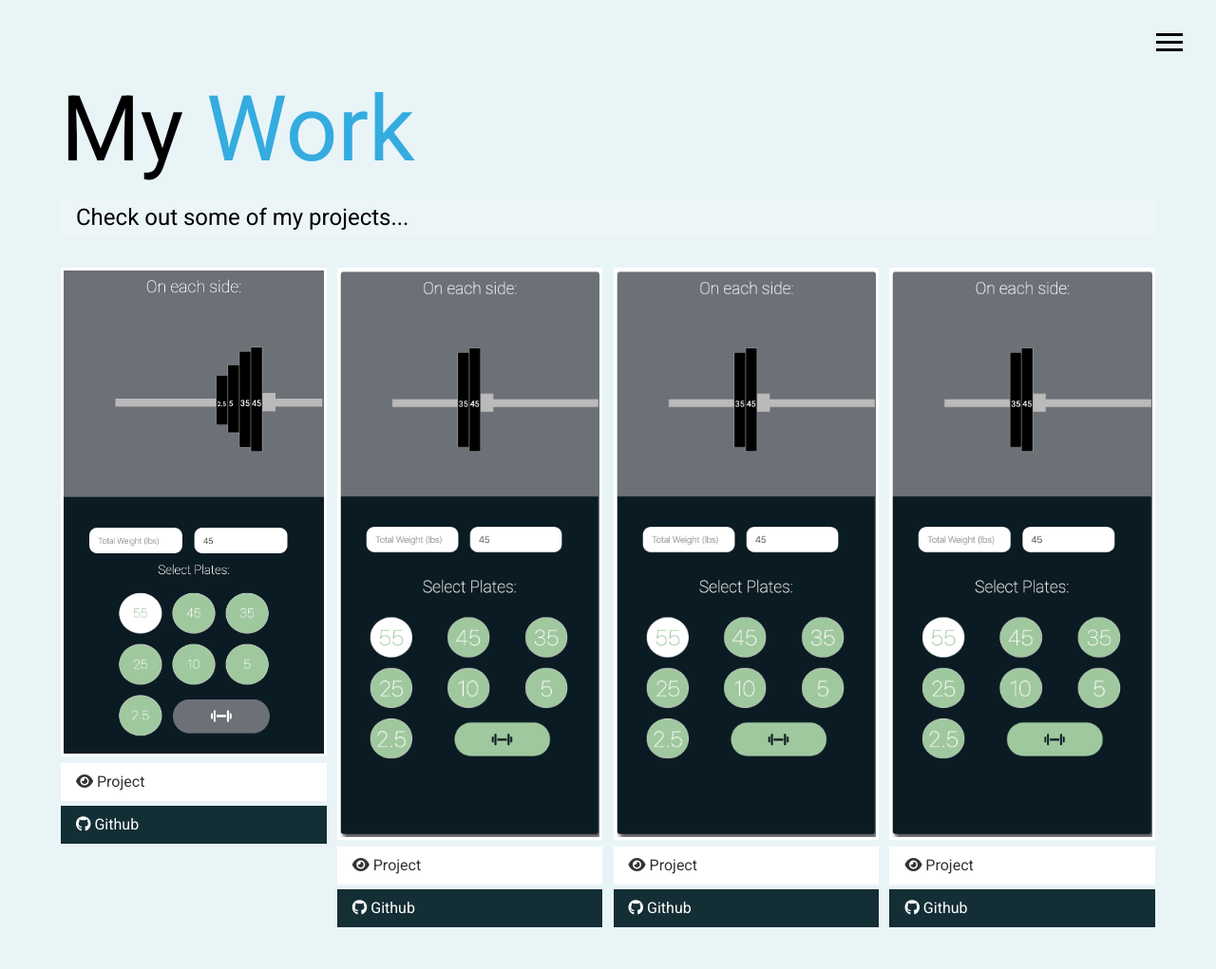
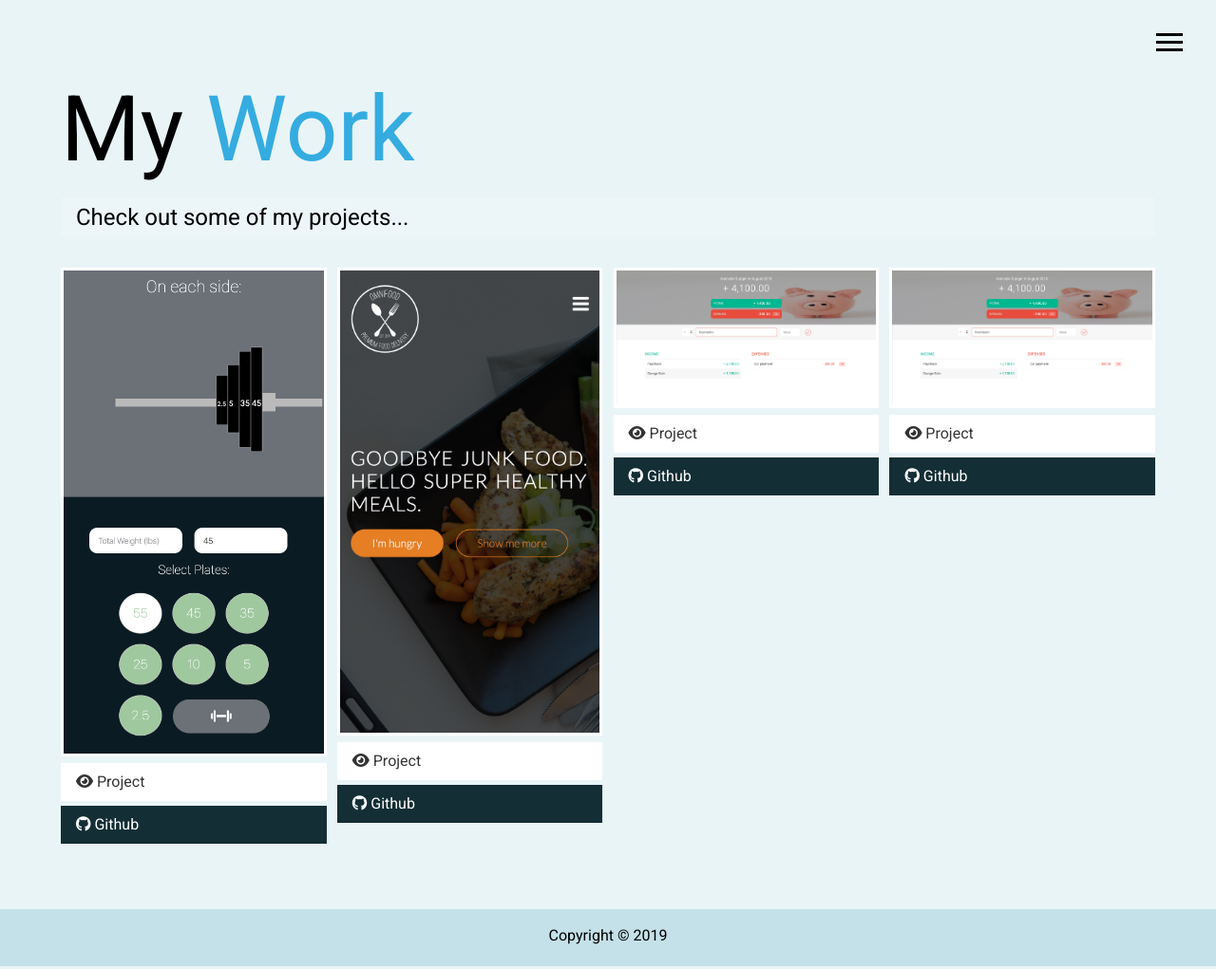
Before and after one commit to kevinmolina-io/portfolio, a website: page dist/work.html in a window 1280 px wide. Shown: the top 1021 px of the page at 95% size. Drawn offline with Linux system fonts and the light colour scheme.

Commit message:
-- update work page -- added image assets

```diff
--- a/dist/work.html
+++ b/dist/work.html
@@ -74,38 +74,56 @@
           </a>
         </div>
         <div class="item">
-          <a href="#!">
+          <a href="https://kame087.github.io/responsive-website/">
             <img
-              src="/dist/img/projects/barbellPicture.png"
-              alt="Barbell Racking Calculator App"
+              src="/dist/img/projects/foodOrderMobile.png"
+              alt="Food Order Website"
             />
           </a>
-          <a href="#" class="btn-light"> <i class="fas fa-eye"></i> Project </a>
-          <a href="#" class="btn-dark">
+          <a
+            href="https://kame087.github.io/responsive-website/"
+            class="btn-light"
+          >
+            <i class="fas fa-eye"></i> Project
+          </a>
+          <a
+            href="https://github.com/kame087/responsive-website"
+            class="btn-dark"
+          >
+            <i class="fab fa-github"></i> Github
+          </a>
+        </div>
+        <div class="item">
+          <a href="https://kame087.github.io/Budget/">
+            <img
+              src="/dist/img/projects/budgetApp.png"
+              alt="Budget Tracking App"
+            />
+          </a>
+          <a href="https://kame087.github.io/Budget/" class="btn-light">
+            <i class="fas fa-eye"></i> Project
+          </a>
+          <a
+            href="https://github.com/kame087/responsive-website"
+            class="btn-dark"
+          >
             <i class="fab fa-github"></i> Github
           </a>
         </div>
         <div class="item">
           <a href="#!">
             <img
-              src="/dist/img/projects/barbellPicture.png"
-              alt="Barbell Racking Calculator App"
+              src="/dist/img/projects/budgetApp.png"
+              alt="Budget Tracking App"
             />
           </a>
-          <a href="#" class="btn-light"> <i class="fas fa-eye"></i> Project </a>
-          <a href="#" class="btn-dark">
-            <i class="fab fa-github"></i> Github
+          <a href="https://kame087.github.io/Budget/" class="btn-light">
+            <i class="fas fa-eye"></i> Project
           </a>
-        </div>
-        <div class="item">
-          <a href="#!">
-            <img
-              src="/dist/img/projects/barbellPicture.png"
-              alt="Barbell Racking Calculator App"
-            />
-          </a>
-          <a href="#" class="btn-light"> <i class="fas fa-eye"></i> Project </a>
-          <a href="#" class="btn-dark">
+          <a
+            href="https://github.com/kame087/responsive-website"
+            class="btn-dark"
+          >
             <i class="fab fa-github"></i> Github
           </a>
         </div>
```
Also changed, not shown: dist/img/projects/budgetApp.png (added), dist/img/projects/foodOrder.png (added), dist/img/projects/foodOrderMobile.png (added).
